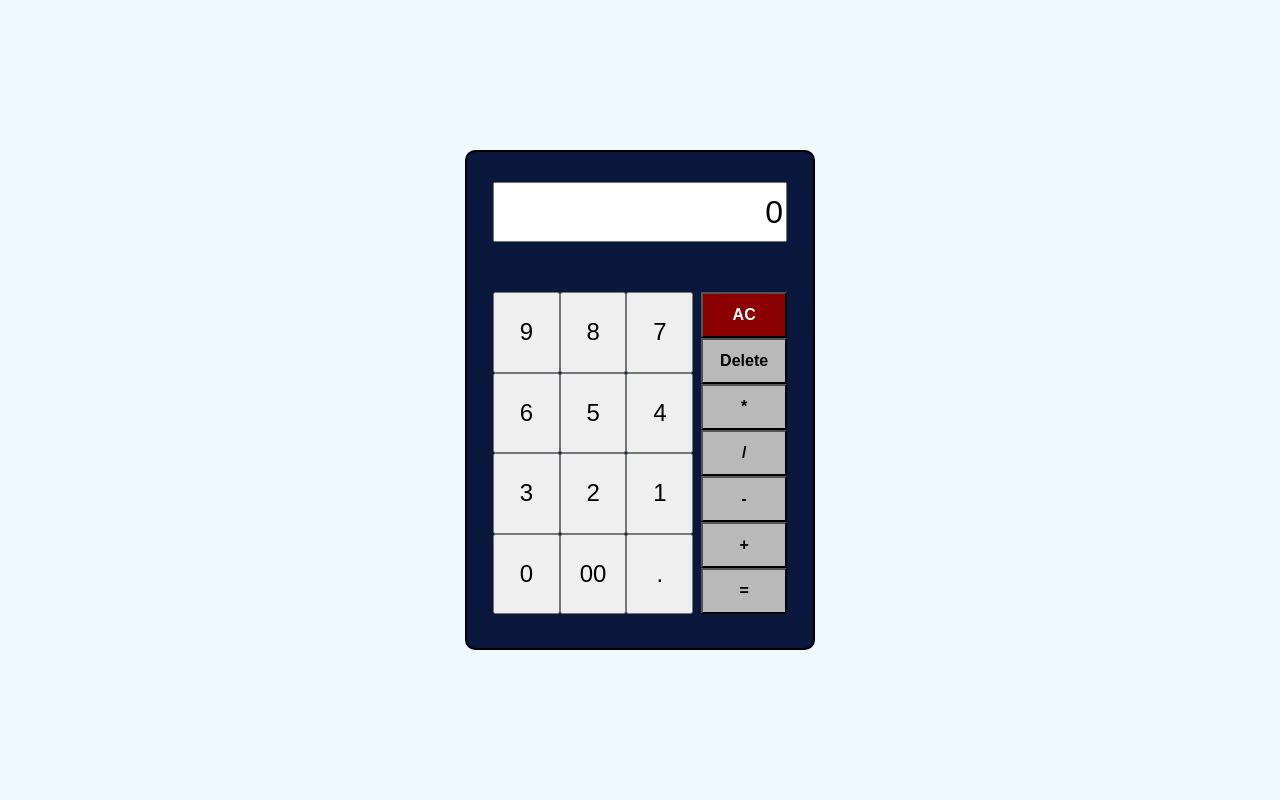
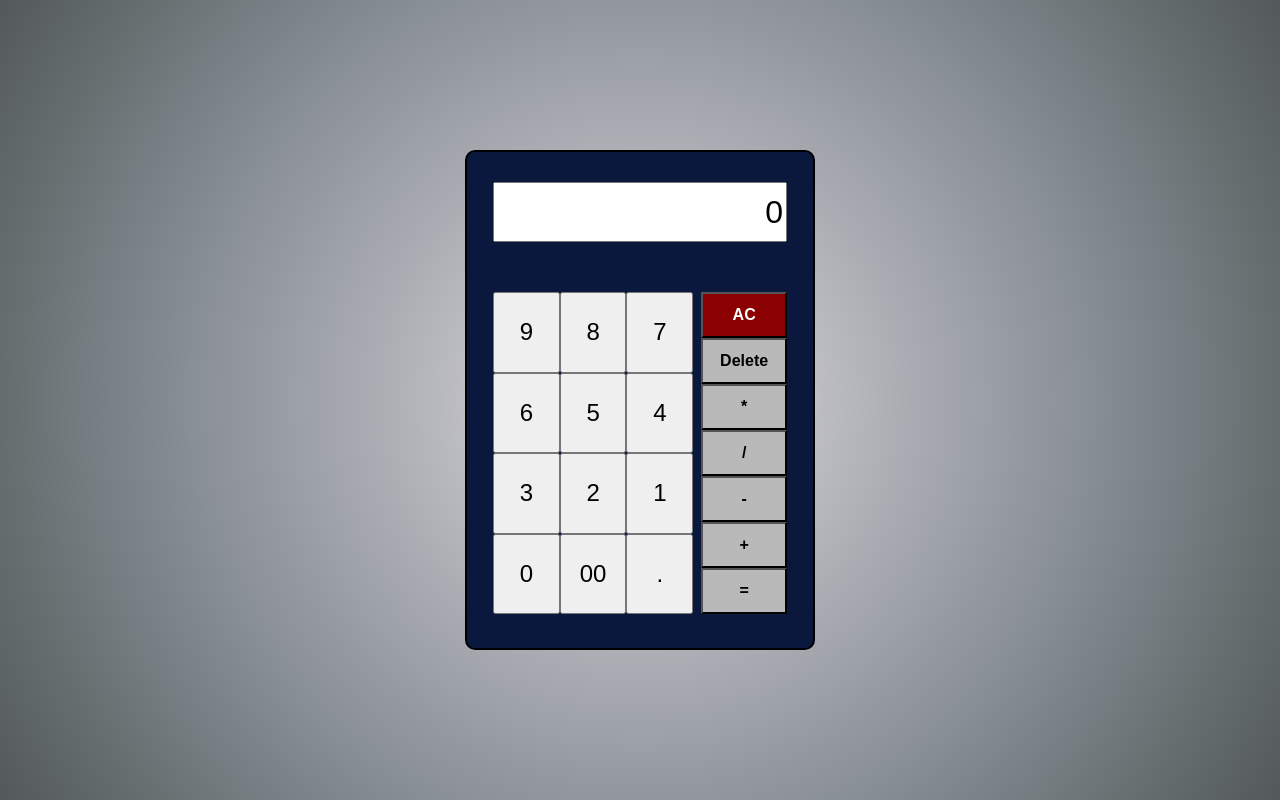
Before and after one commit to Towhid47/Calculator-DOM, a plain HTML site: page index.html in a window 1280 px wide. Drawn offline with Linux system fonts and the light colour scheme.

Commit message:
Body background color changed

```diff
--- a/style.css
+++ b/style.css
@@ -5,7 +5,7 @@
 }
 
 body{
-    background-color: aliceblue;
+    background-image: radial-gradient(circle, #e1e1e1, #d3d3d5, #c5c5c9, #b7b8bd, #a9abb2, #9ca0a7, #8f959b, #828a90, #757e82, #697173, #5e6565, #535958);
     display: flex;
     justify-content: center;
     align-items: center;
```
